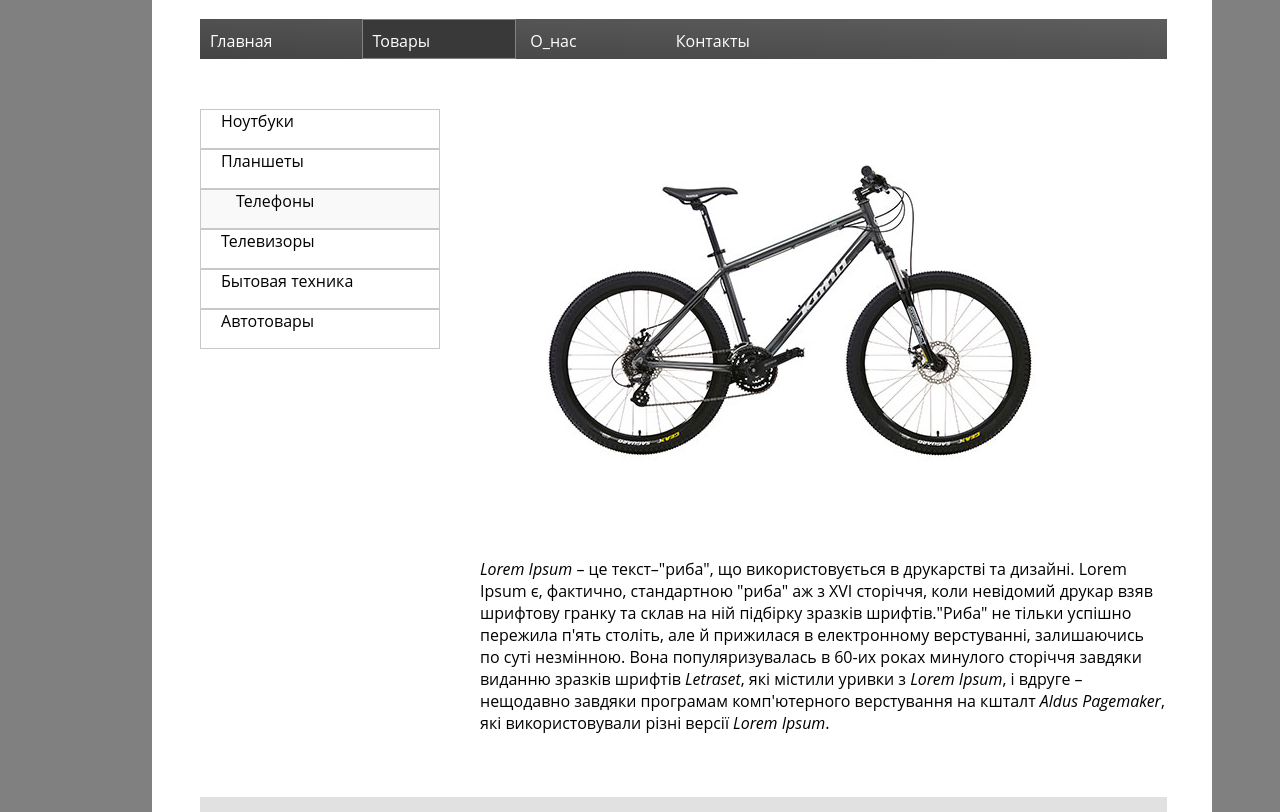
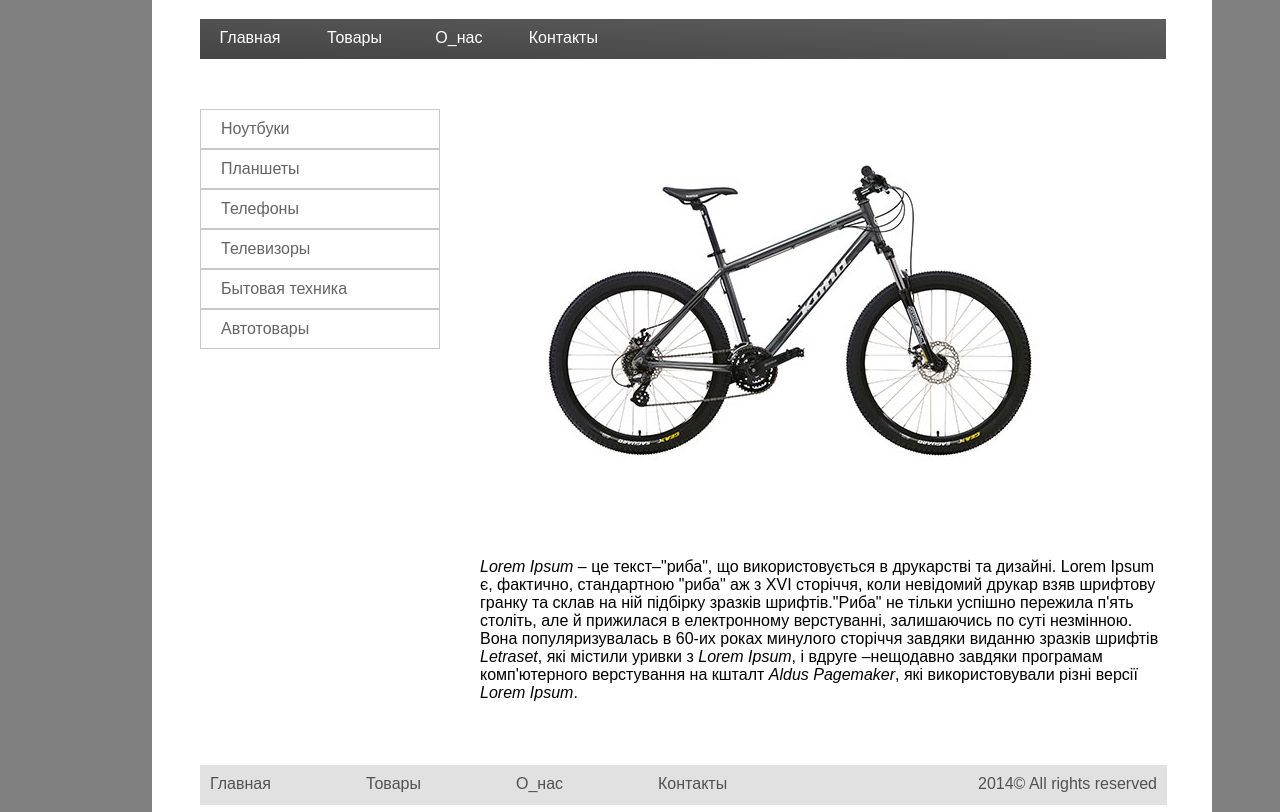
Before and after one commit to SNKharchenko/SNKharchenko.github.io, a plain HTML site: page Kharchenko_html_3/index.html in a window 1280 px wide. Shown: the part 109-921 px from the top of the page. Drawn offline with Linux system fonts and the light colour scheme.

Commit message:
html.css

```diff
--- a/Kharchenko_html_3/index.html
+++ b/Kharchenko_html_3/index.html
@@ -19,16 +19,14 @@
 				</ul>
 			</header>
 			<div class="container">
-				<nav>
-					<ul class="left_menu">
-						<li>Ноутбуки</li>
-						<li>Планшеты</li>
-						<li>Телефоны</li>
-						<li>Телевизоры</li>
-						<li>Бытовая техника</li>
-						<li>Автотовары</li>
-					</ul>
-				</nav>
+				<ul class="left_menu">
+					<li><a href="nout">Ноутбуки</a></li>
+					<li><a href="table">Планшеты</a></li>
+					<li><a href="phone">Телефоны</a></li>
+					<li><a href="tv">Телевизоры</a></li>
+					<li><a href="techniq">Бытовая техника</a></li>
+					<li><a href="avtogoods">Автотовары</a></li>
+				</ul>
 				<div class="image">
 					<p class="frame"><img src="img.jpg" alt="img"></p>
 					<span><dfn>Lorem Ipsum</dfn> &ndash; це текст&ndash;&quot;риба&quot;, що використовується в друкарстві та дизайні. Lorem Ipsum є, фактично, стандартною &quot;риба&quot; аж з XVI сторіччя, коли невідомий друкар взяв шрифтову гранку та склав на ній підбірку зразків шрифтів.&quot;Pиба&quot; не тільки успішно пережила п'ять століть, але й прижилася в електронному верстуванні, залишаючись по суті незмінною. Вона популяризувалась в 60-их роках минулого сторіччя завдяки виданню зразків шрифтів <cite>Letraset</cite>, які містили уривки з <cite>Lorem Ipsum</cite>, і вдруге &ndash;нещодавно завдяки програмам комп'ютерного верстування на кшталт <em>Aldus Pagemaker</em>, які використовували різні версії <em>Lorem Ipsum</em>.</span>
@@ -42,7 +40,7 @@
 						<li><a href="about">О_нас</a></li>
 						<li><a href="contact">Контакты</a></li>
 					</ul>
-					<div>2014&copy; All rights reserved</div>
+						<div>2014&copy; All rights reserved</div>
 				</footer>
 			</div>
 		</div>
--- a/Kharchenko_html_3/style.css
+++ b/Kharchenko_html_3/style.css
@@ -5,9 +5,9 @@
 
 body {
 	display: block;
-	margin: 0px 152px 0px 152px;
+	margin: 0 152px 0 152px;
 	background: gray;
-	font-family: 'Open Sans';
+	font-family: 'News Gothic SB Roman', 'Tee Franklin Medium', 'Guarda Sans', sans-serif;
 	height: 950px;
 	width: 1060px;
 }
@@ -26,48 +26,67 @@ li{
 	list-style-type: none;
 }
 
+a {
+	text-decoration: none;
+}
+
 .menu {
 	background: linear-gradient(to top right, #454444, #5e5e5e);
 	height: 40px;
-	width: 100%;
+	width: 966px;
+	text-align: justify;
 }
 
 .menu a{
 	color: #ffffff;
-	text-decoration: none;
+	width: 100px;
+	height: 100%;
+	display: block;
+	text-align: center;
+	padding-top: 10px;
 }
 
 .menu li {
 	display: inline-block;
 	position: relative;
-	padding: 10px 85px 10px 10px;
+	width: 100px;
+	height: 100%;
 }
 
-.menu li:nth-child(2){
+.menu a:hover {
+	background: #393939; /* Цвет фона под ссылкой */
+	color: #ffffff;	/* Цвет ссылки */
 	border: 1px solid #838383;
-	background-color: #393939;
-	display: inline-block;
-	height: 45%;
+	display: block; /* Ссылка как блочный элемент */
+	height: 70%;
 }
 
 .left_menu{
 	width: 240px;
 	height: 240px;
 	margin-top: 40px;
-	padding: 10px 10px 10px 0px;
+	padding: 10px 10px 10px 0;
 	float: left;
+	vertical-align: middle;
 }
 
-.left_menu li{
+.left_menu li {
 	border: 1px solid #c8c8c8;
-	padding-left: 20px;
 	height: 38px;
 }
 
-.left_menu li:nth-child(3){
-	border: 1px solid #c8c8c8;
+.left_menu li a {
+	height: 72%;
+	color: #656363;
+	display: block; /* Ссылка как блочный элемент */
+	text-indent: 20px;
+	padding-top: 10px;
+}
+
+.left_menu a:hover{
 	background-color: #f9f9f9;
 	padding-left: 35px;
+	color: #575757;
 }
 
 img{
@@ -111,7 +130,7 @@ span{
 	text-decoration: none;
 }
 
-.links li:nth-child(2){
+.links a:hover{
 	text-decoration: underline;
 }
 
```
